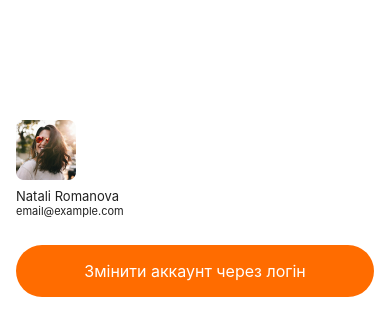
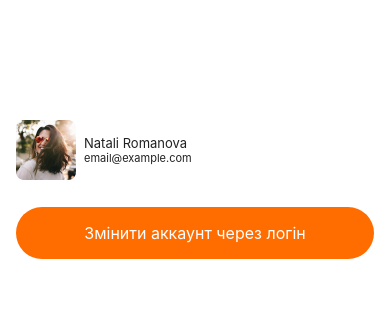
Before and after one commit to WOWmasterJulia/A_Project, a React Native app: screen /Posts in a window 390 px wide. Shown: the top 336 px of the page. Built offline with nearby package versions, Linux system fonts and the light colour scheme.

Commit message:
Update PostsScreen.js

```diff
--- a/src/components/PostsScreen.js
+++ b/src/components/PostsScreen.js
@@ -43,11 +43,13 @@ const styles = StyleSheet.create({
     // justifyContent: "center",
     },
     profileWrap: {
-        display: 'flex',
-        // alignItems: 'center',
+        // display: 'flex',
+        alignItems: 'center',
         alignSelf: 'flex-start',
         justifyContent: 'flex-start',
         gap: 8,
+      flexDirection: 'row',
+        marginTop: 120,
     // backgroundColor: '#fff',
     // marginTop: 263,
     // paddingBottom: 79,
@@ -61,7 +63,7 @@ const styles = StyleSheet.create({
   image: {
       width: 60,
       height: 60,
-      marginTop: 120,
+
     // marginTop: -60,
     // alignSelf: 'center',
   },
```
